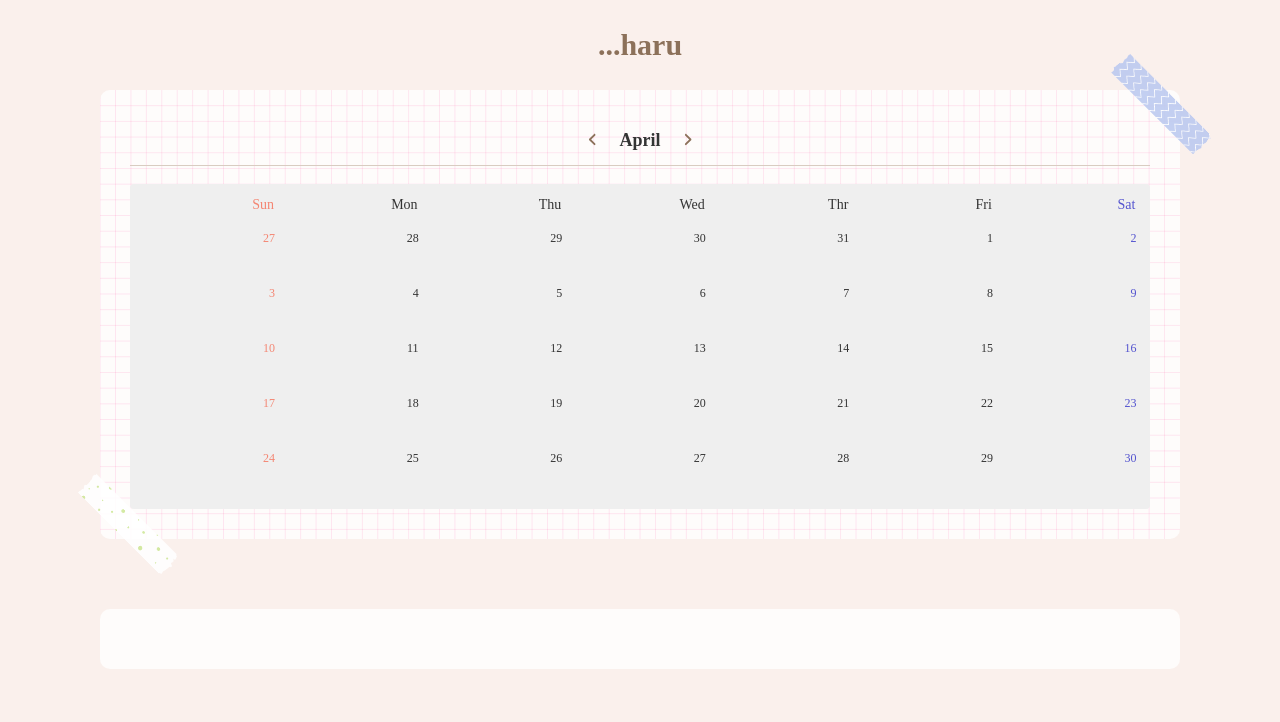
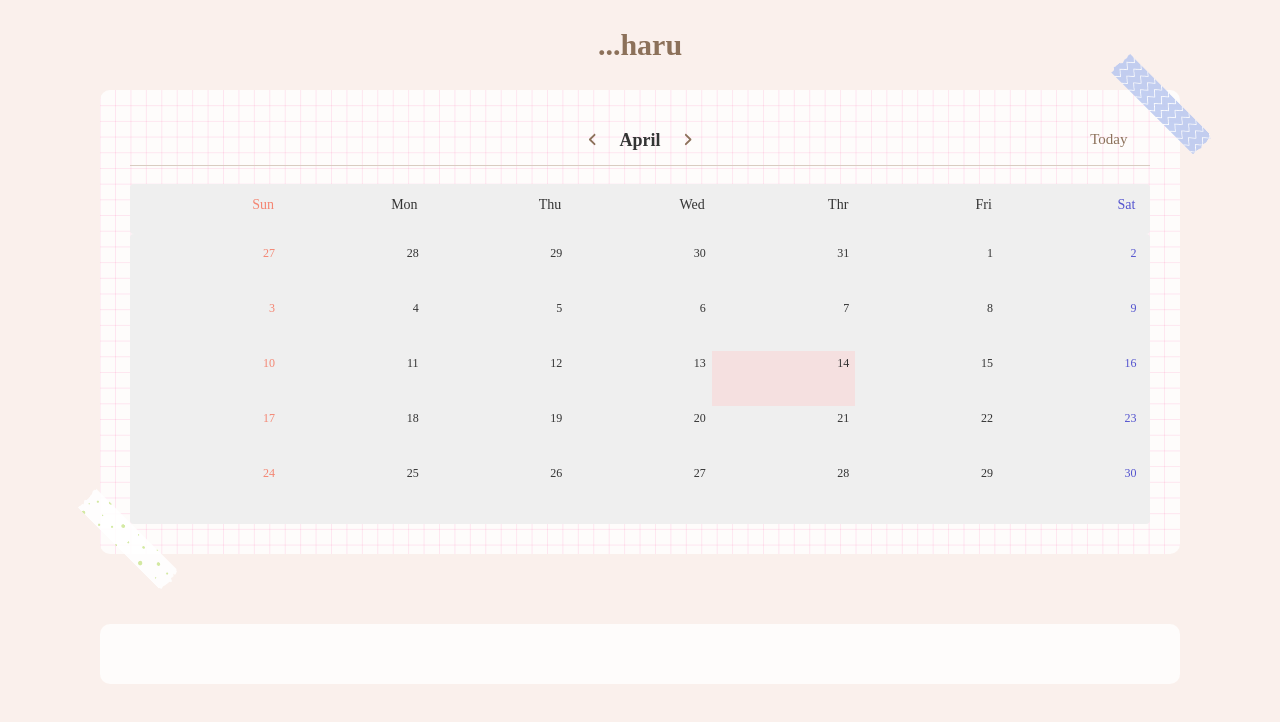
Before and after one commit to hotteokButler/haru-diary-app, a React (Create React App) app: page / in a window 1280 px wide. Shown: the top 722 px of the page. Built offline with nearby package versions, Linux system fonts and the light colour scheme; a web font is replaced by a local one.

Commit message:
Feat : Calender UI 기능 구현
- 첫 Render시 현재달 노출
- 다음달, 이전달, 현재달로 이동하는 button 추가 및 이동시 해당 달에 맞춰 날짜 표시
- 달력에 오늘 날짜 표시

```diff
--- a/package.json
+++ b/package.json
@@ -22,6 +22,7 @@
     "recoil": "^0.7.1",
     "styled-components": "^5.3.5",
     "typescript": "^4.6.3",
+    "uuid": "^8.3.2",
     "web-vitals": "^2.1.0"
   },
   "scripts": {
@@ -49,6 +50,7 @@
     ]
   },
   "devDependencies": {
-    "@types/react-router-dom": "^5.3.3"
+    "@types/react-router-dom": "^5.3.3",
+    "@types/uuid": "^8.3.4"
   }
 }
--- a/src/components/calender.tsx
+++ b/src/components/calender.tsx
@@ -1,6 +1,8 @@
-import { useRecoilValue } from 'recoil';
+import React, { useCallback, useEffect, useState } from 'react';
+import { useRecoilState, useRecoilValue } from 'recoil';
 import styled from 'styled-components';
-import { setCalender, weeks } from '../service/calender_set';
+import { v4 as uuidv4 } from 'uuid';
+import { defaultCalenderDate, setCalender, weeks } from '../service/calender_set';
 import { DayElem } from './day';
 
 const CalenderTitle = styled.h2`
@@ -13,6 +15,7 @@ const CalenderTitle = styled.h2`
 `;
 
 const CalenderButton = styled.button`
+  position: relative;
   display: inline-block;
   margin: 0 1em;
   padding: 0.2em 0.5em 0.5em 0.5em;
@@ -23,6 +26,12 @@ const CalenderButton = styled.button`
   &:hover {
     color: ${(props) => props.theme.pinkBeigeColor};
   }
+  &.todayButton {
+    position: absolute;
+    right: 0;
+    top: 50%;
+    transform: translateY(-50%);
+  }
 `;
 
 const CalenderBox = styled.div`
@@ -32,52 +41,109 @@ const CalenderBox = styled.div`
   padding: 0.5em;
   text-align: right;
   border-radius: 4px;
-  ${DayElem} {
-    &:hover {
-      background-color: ${(props) => props.theme.bgColor};
-      color: ${(props) => props.theme.accentColor};
-    }
-  }
-  p.week {
-    font-size: 14px;
-    height: 35px;
-    cursor: default;
-    &:hover {
-      background-color: ${(props) => props.theme.mainBoardColor};
-    }
-  }
-  p:nth-child(7n) {
-    color: #5454cf;
-  }
-
-  p:nth-child(7n + 1) {
-    color: #f48673;
-  }
 `;
 
 const Calender = () => {
   const weekend = useRecoilValue(weeks);
   const dates = useRecoilValue(setCalender);
+  const [month, setMonth] = useRecoilState(defaultCalenderDate);
+
+  const checkMonth = useCallback(
+    (data: number): any => {
+      switch (data) {
+        case 0:
+          return 'January';
+          break;
+        case 1:
+          return 'February';
+          break;
+        case 2:
+          return 'March';
+          break;
+        case 3:
+          return 'April';
+          break;
+        case 4:
+          return 'May';
+          break;
+        case 5:
+          return 'June';
+          break;
+        case 6:
+          return 'July';
+          break;
+        case 7:
+          return 'August';
+          break;
+        case 8:
+          return 'September';
+          break;
+        case 9:
+          return 'October';
+          break;
+        case 10:
+          return 'November';
+          break;
+        case 11:
+          return 'December';
+          break;
+      }
+    },
+    [month]
+  );
+
+  const onChangeMonth = (event: React.MouseEvent<HTMLButtonElement>) => {
+    const {
+      currentTarget: { id },
+    } = event;
+    if (id === 'prevMonth') {
+      setMonth(new Date(month.getFullYear(), month.getMonth() - 1, 1));
+    } else if (id === 'nextMonth') {
+      setMonth(new Date(month.getFullYear(), month.getMonth() + 1, 1));
+    } else if (id === 'today') {
+      setMonth(new Date());
+    }
+  };
+
+  useEffect(() => {
+    checkMonth(new Date().getMonth());
+  }, []);
 
   return (
     <>
       <CalenderTitle>
-        <CalenderButton>
+        <CalenderButton onClick={onChangeMonth} id="prevMonth">
           <i className="fa-solid fa-angle-left"></i>
         </CalenderButton>
-        April
-        <CalenderButton>
+        {checkMonth(new Date(month).getMonth())}
+        <CalenderButton onClick={onChangeMonth} id="nextMonth">
           <i className="fa-solid fa-angle-right"></i>
+        </CalenderButton>
+        <CalenderButton className="todayButton" onClick={onChangeMonth} id="prevMonth">
+          Today
         </CalenderButton>
       </CalenderTitle>
       <CalenderBox>
         {weekend.map((week) => (
-          <DayElem key={Date.now() + Math.random()} className="week">
+          <DayElem key={uuidv4()} check="week">
             {week}
           </DayElem>
         ))}
+      </CalenderBox>
+      <CalenderBox>
         {dates.map((date) => (
-          <DayElem key={Date.now() + Math.random()}>{date}</DayElem>
+          <DayElem
+            key={uuidv4()}
+            check={
+              date === new Date().getDate() &&
+              new Date(month).getMonth() === new Date().getMonth() &&
+              new Date(month).getFullYear() === new Date().getFullYear()
+                ? 'today'
+                : 'day'
+            }
+          >
+            {date}
+          </DayElem>
         ))}
       </CalenderBox>
     </>
--- a/src/components/day.tsx
+++ b/src/components/day.tsx
@@ -1,16 +1,37 @@
 import React from 'react';
 import styled from 'styled-components';
 
-export const DayElem = styled.p`
-  font-size: 12px;
+export const DayElem = styled.p<{ check: string }>`
+  position: relative;
+  font-size: ${(props) => (props.check === 'week' ? '14px' : '12px')};
   padding: 0.5em;
   width: calc(100% / 7);
-  height: 55px;
-  cursor: pointer;
+  height: ${(props) => (props.check === 'week' ? '35px' : '55px')};
+  cursor: ${(props) => (props.check === 'week' ? 'default' : 'pointer')};
+  background-color: ${(props) =>
+    props.check === 'today' ? props.theme.lightPinkColor : props.theme.mainBoardColor};
+  &:hover {
+    background-color: ${(props) =>
+      props.check === 'week' ? props.theme.mainBoardColor : props.theme.bgColor};
+    color: ${(props) => props.theme.accentColor};
+  }
+
+  &:nth-child(7n) {
+    color: #5454cf;
+  }
+
+  &:nth-child(7n + 1) {
+    color: #f48673;
+  }
 `;
 
-const Day = () => {
-  return <DayElem></DayElem>;
+interface IDayProps {
+  check?: string;
+  className?: string;
+}
+
+const Day = ({ check }: IDayProps) => {
+  return <DayElem check={check!}></DayElem>;
 };
 
 export default Day;
--- a/src/service/calender_set.ts
+++ b/src/service/calender_set.ts
@@ -21,7 +21,7 @@ export const getThisYear = selector({
 export const getThisMonth = selector({
   key: 'getThisMonth',
   get: ({ get }) => {
-    const date = get(defaultCalenderDate);
+    let date = get(defaultCalenderDate);
     return date.getMonth();
   },
 });
```
Also changed, not shown: 2 other files (tests, documents, lock files or other folders).
